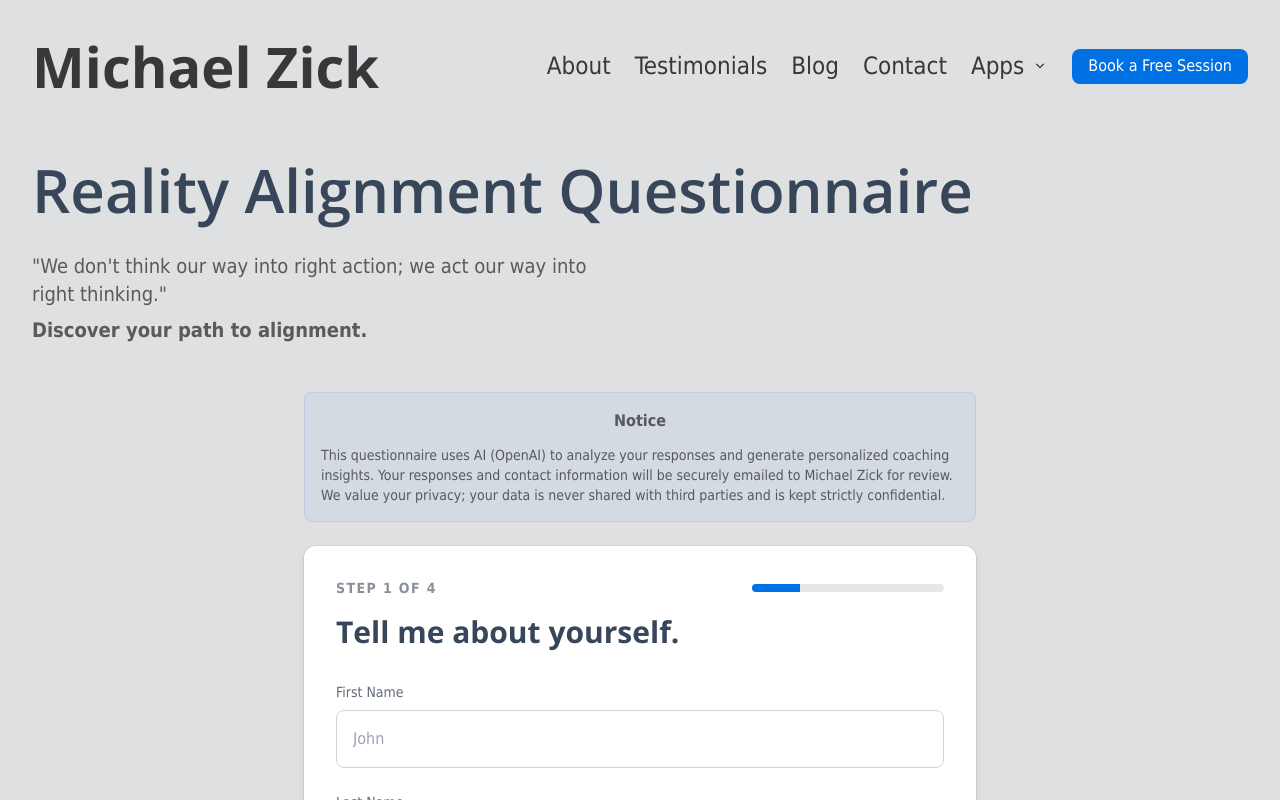
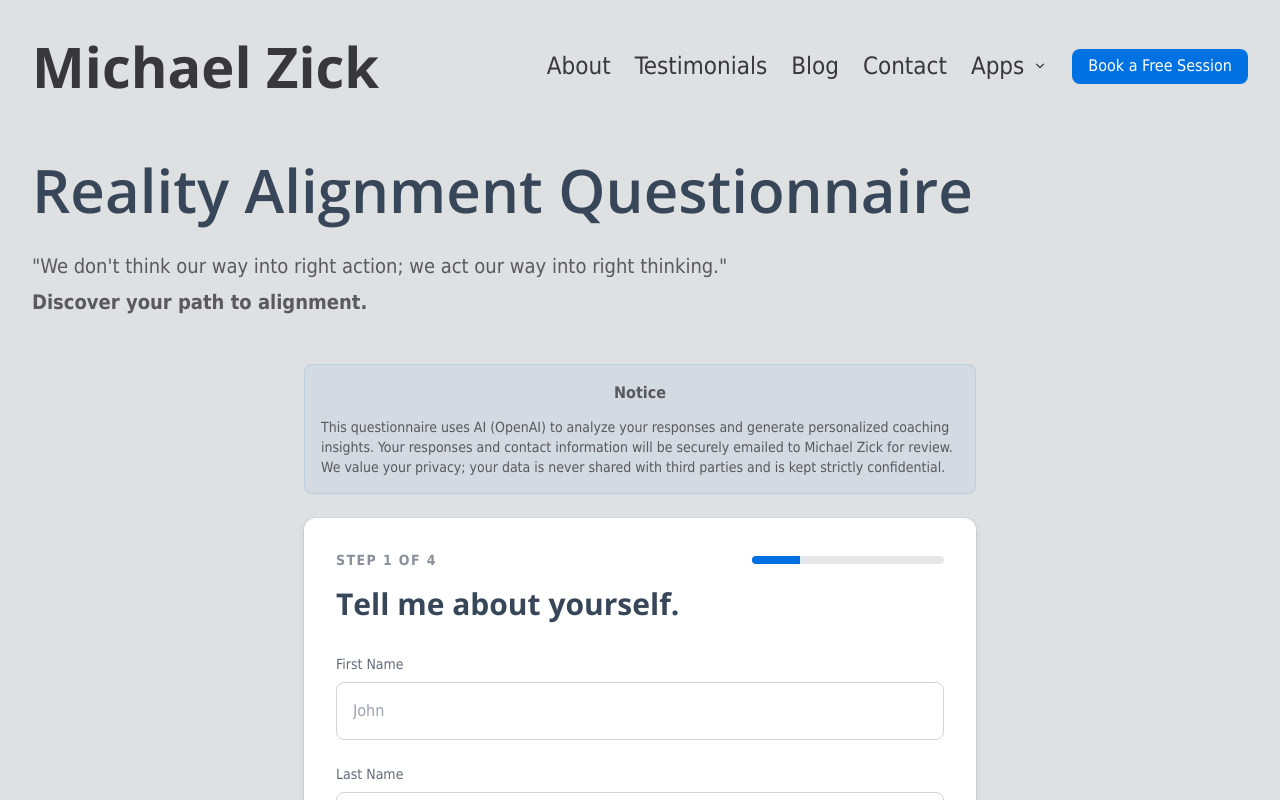
Before and after one commit to michaelzick/michaelzick.com, a Next.js app: page /questionnaire in a window 1280 px wide. Shown: the top 800 px of the page. Built offline with nearby package versions, Linux system fonts and the light colour scheme.

Commit message:
widened quest byline

```diff
--- a/app/questionnaire/page.tsx
+++ b/app/questionnaire/page.tsx
@@ -20,7 +20,7 @@ export default function QuestionnairePage() {
             <h1 className="font-headline text-5xl font-semibold leading-tight md:text-6xl text-dark-blue">
               Reality Alignment Questionnaire
             </h1>
-            <p className="mt-8 text-xl text-default-grey/80 max-w-xl mx-auto md:mx-0">
+            <p className="mt-8 text-xl text-default-grey/80 md:max-w-none mx-auto md:mx-0">
               &quot;We don&apos;t think our way into right action; we act our way into right thinking.&quot;
               <br />
               <strong className="block mt-2">Discover your path to alignment.</strong>
```
